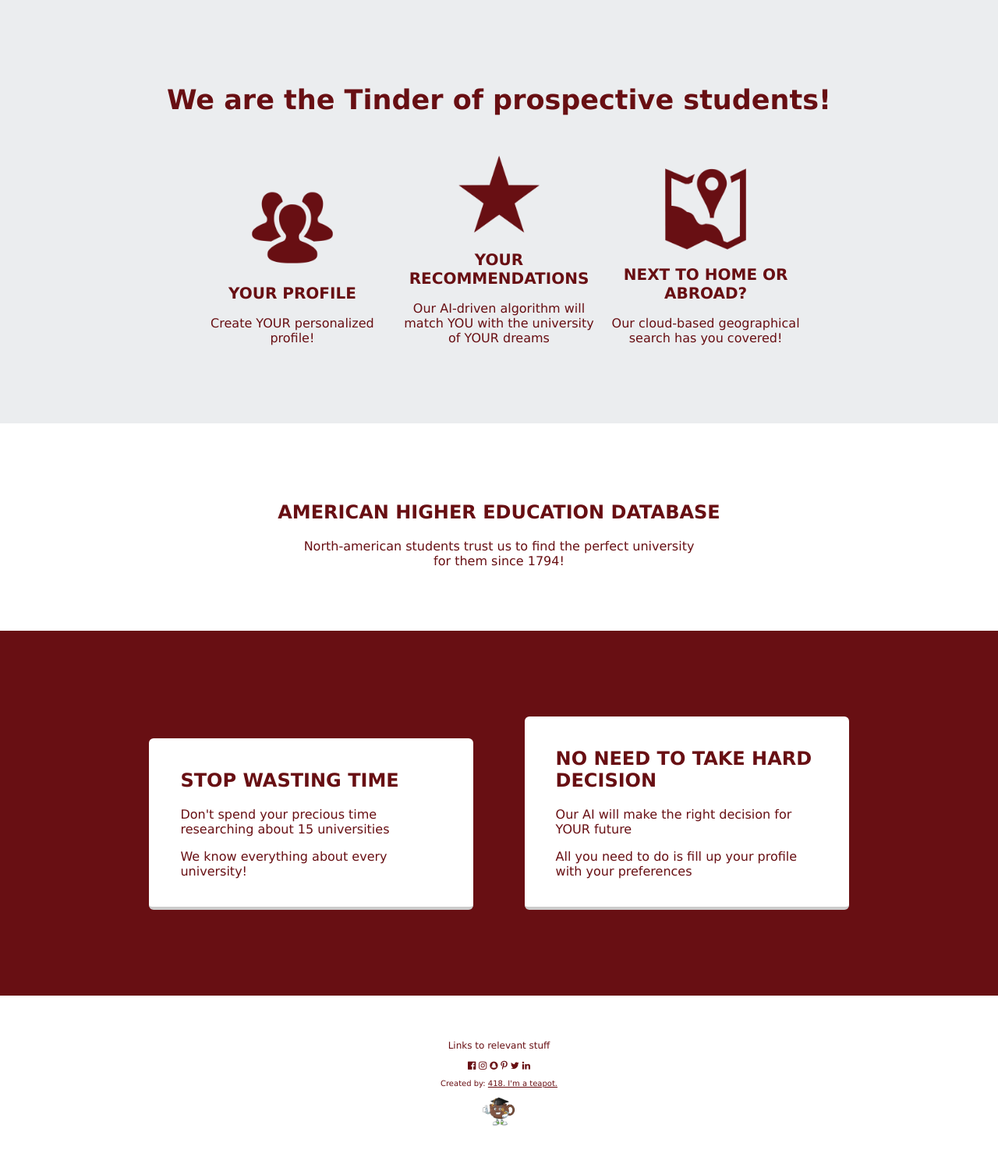
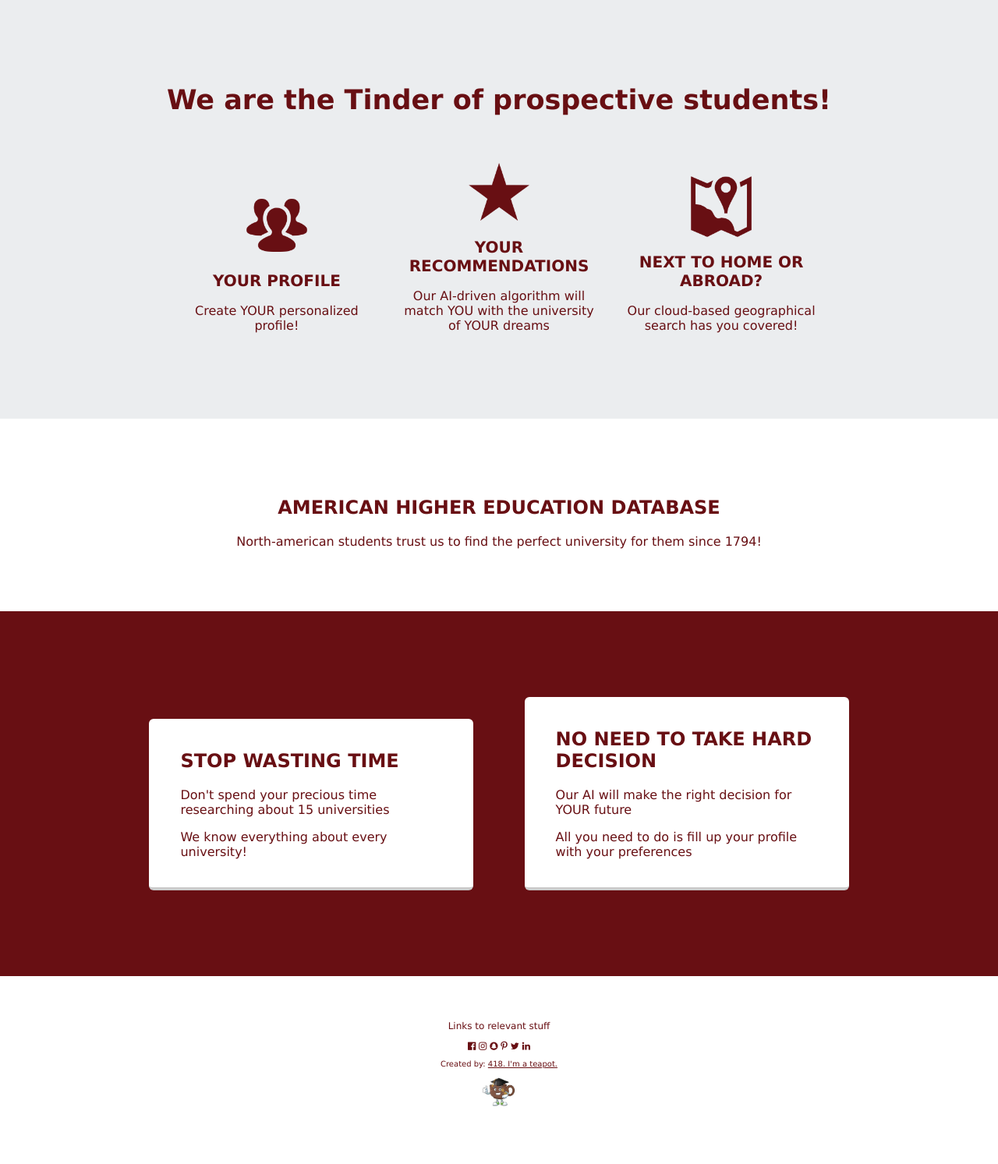
Before and after one commit to liamjwelch/soen-287_project, a PHP site: page /homepage.php in a window 1280 px wide. Shown: the part 868-2361 px from the top of the page at 78% size. After the commit the page ends 2287 px from the top, so only its background shows below. Run offline with PHP 8.4, Linux system fonts and the light colour scheme.

Commit message:
Improve the layout and css class names

```diff
--- a/css/homepage.css
+++ b/css/homepage.css
@@ -14,25 +14,31 @@
 
 .slides_image { width: 100%;}
 
-.page-sec {
+.centered-article {
     padding: 80px 120px;
     font-family: Verdana, Geneva, sans-serif;
     text-align: center;
 }
 
-.sec1 { background: white; color: #680F13;}
-.sec1 p { width: 50%; margin: auto;}
+.bragging { background: white; color: #680F13;}
+.bragging p { margin: 0;}
 
-.sec2 { color: #680F13;}
-.sec2 h1 { font-size: 35px; padding-bottom: 20px;}
-.sec2 h2 { font-size: 20px;}
-.services section{ display: inline-block; overflow: hidden; width: 25%;}
-.services section .icons { width: 40%;}
+.highlights-article { color: #680F13; }
+.highlights-article h1 { font-size: 35px; padding-bottom: 20px;}
+.highlights-article h2 { font-size: 20px;}
 
-.sec3 { background: #680F13; color: white;}
-.sec3 .card { display: inline-block;}
+.highlight {
+    display: inline-block;
+    overflow: hidden;
+    width: 25%;
+    margin: 10px;
+}
+.highlight img { width: 30%;}
 
-div.card {
+.cards { background: #680F13; }
+
+.card {
+    display: inline-block;
     margin: 30px;
     padding: 20px 40px;
     max-width: 40%;
@@ -44,6 +50,6 @@ div.card {
     font-size: 16px;
 }
 
-div.card:hover {
+.card:hover {
     border-color: #C4A1A1;
 }
--- a/homepage.php
+++ b/homepage.php
@@ -24,44 +24,42 @@ $content = "
         <img src='images/toronto.jpg' alt='Toronto' class='slides_image'>
     </article>
 
-     <section class='page-sec sec2'>
+     <article class='centered-article highlights-article'>
         <h1>We are the Tinder of prospective students!</h1>
-        <article class='services'>
-            <section>
+        <section class='highlight'>
             <img src='images/users.ico' class='icons'>
             <h2>YOUR PROFILE</h2>
             <p>Create YOUR personalized profile!</p>
         </section>
-             <section>
+         <section class='highlight'>
             <img src='images/star.ico' class='icons'>
             <h2>YOUR RECOMMENDATIONS</h2>
             <p>Our AI-driven algorithm will match YOU with the university of YOUR dreams</p>
         </section>
-            <section>
+        <section class='highlight'>
             <img src='images/map.ico' class='icons'>
             <h2>NEXT TO HOME OR ABROAD?</h2>
             <p>Our cloud-based geographical search has you covered!</p>
         </section>
      </article>
-     </section>
 
-     <section class='page-sec sec1'>
+     <article class='centered-article bragging'>
         <h1>AMERICAN HIGHER EDUCATION DATABASE</h1>
         <p>North-american students trust us to find the perfect university for them since 1794!</p>
-    </section>
+    </article>
 
-    <section class='page-sec sec3'>
-        <div class='card'>
+    <article class='centered-article cards'>
+        <section class='card'>
             <h2>STOP WASTING TIME</h2>
             <p>Don't spend your precious time researching about 15 universities</p>
             <p>We know everything about every university!</p>
-        </div>
-        <div class='card'>
+        </section>
+        <section class='card'>
             <h2>NO NEED TO TAKE HARD DECISION</h2>
             <p>Our AI will make the right decision for YOUR future</p>
             <p>All you need to do is fill up your profile with your preferences</p>
-        </div>
         </section>
+    </article>
 
 	<script src='js/carousel.js' type='text/javascript'></script>
 ";
```
Lines whose indentation alone changed are shown as unchanged.
